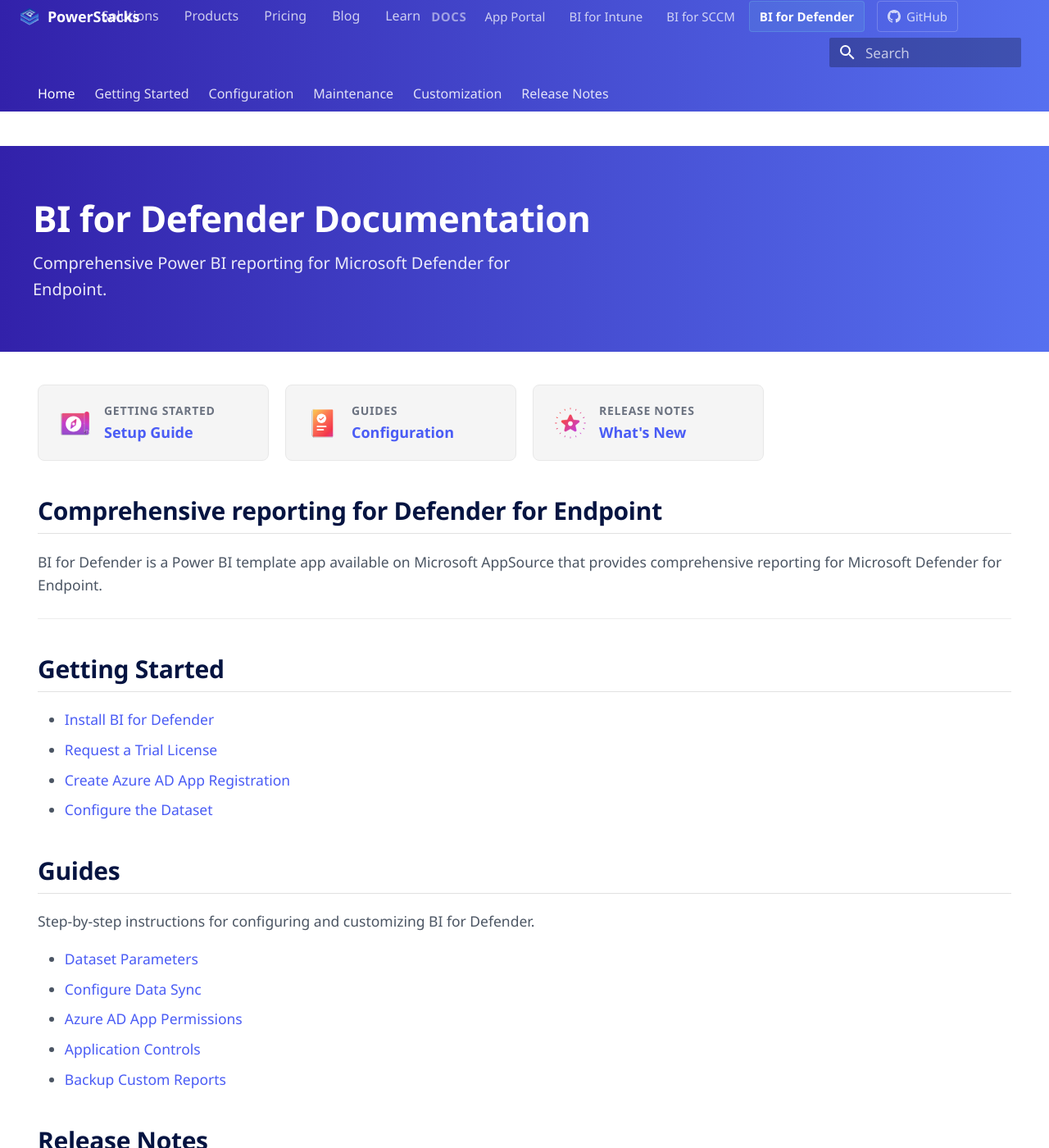
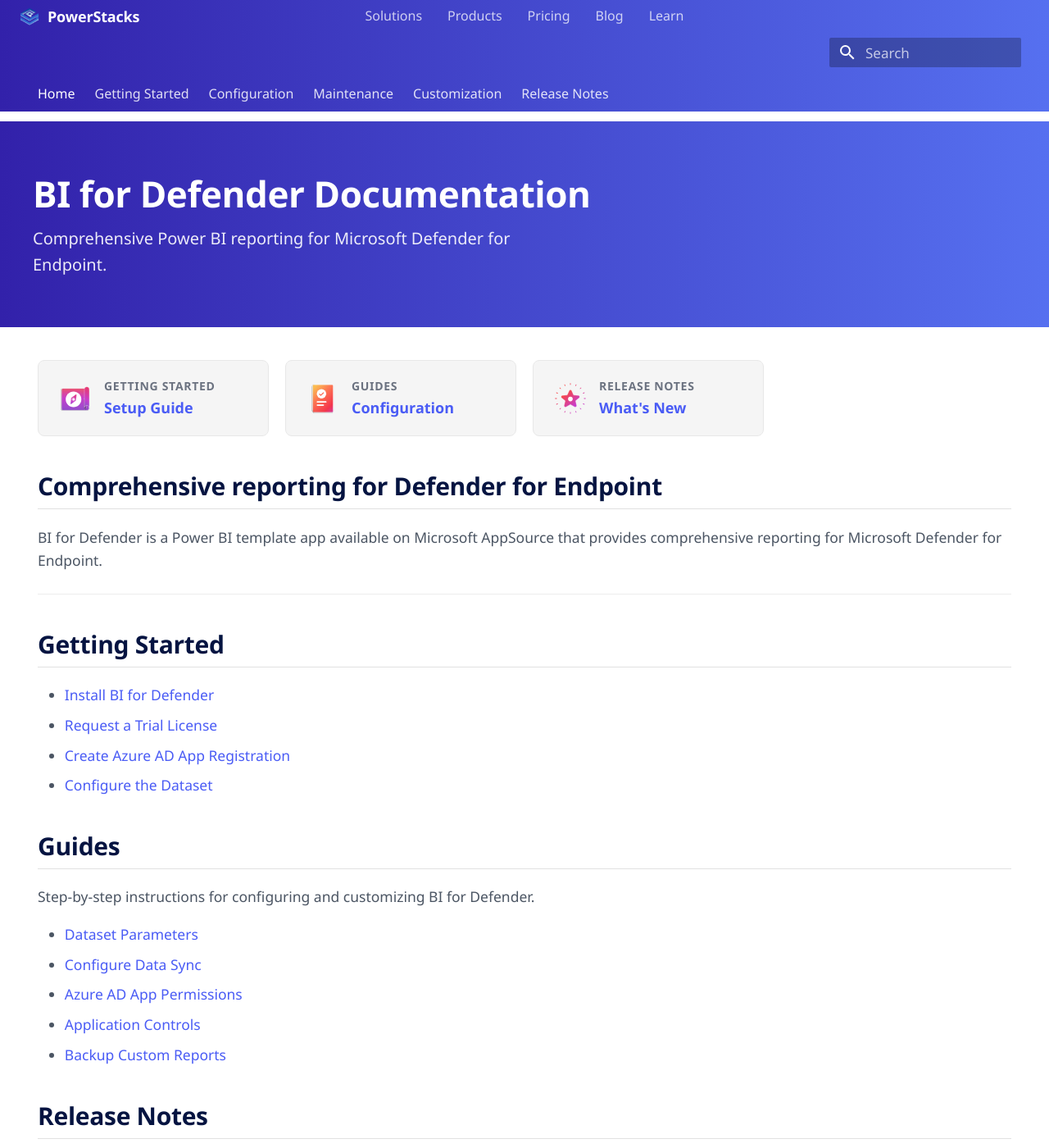
Before and after one commit to powerstacks-corp/BI-for-Defender, an MkDocs documentation site: the page built from docs/index.md, in a window 1280 px wide and 1400 px high. Shown: the whole window at 82% size. Built offline with MkDocs 1.6.1 and Material for MkDocs 9.7.7, drawn with Linux system fonts in a browser that asks for light colours; some web fonts are replaced; comment, search, counter and statistics services are not loaded.

Commit message:
Revert doc switcher and fix white gap between tabs and content
Co-Authored-By: Claude Opus 4.6 <noreply@anthropic.com>

```diff
--- a/docs/overrides/main.html
+++ b/docs/overrides/main.html
@@ -13,17 +13,6 @@
       <a href="https://scaling-barnacle-929qvrp.pages.github.io/pricing/">Pricing</a>
       <a href="https://scaling-barnacle-929qvrp.pages.github.io/blog/">Blog</a>
       <a href="https://scaling-barnacle-929qvrp.pages.github.io/docs/">Learn</a>
-    </div>
-    <div class="ps-global-nav__docs-links">
-      <span class="ps-global-nav__docs-label">Docs</span>
-      <a href="https://powerstacks-corp.github.io/app-portal-for-intune/" class="ps-global-nav__doc-link">App Portal</a>
-      <a href="https://powerstacks-corp.github.io/BI-for-Intune/" class="ps-global-nav__doc-link">BI for Intune</a>
-      <a href="https://powerstacks-corp.github.io/BI-for-SCCM/" class="ps-global-nav__doc-link">BI for SCCM</a>
-      <a href="https://powerstacks-corp.github.io/BI-for-Defender/" class="ps-global-nav__doc-link ps-global-nav__doc-link--active">BI for Defender</a>
-      <a href="https://github.com/powerstacks-corp/BI-for-Defender" class="ps-global-nav__github-btn" target="_blank" rel="noopener">
-        <svg width="16" height="16" viewBox="0 0 16 16" fill="currentColor"><path d="M8 0C3.58 0 0 3.58 0 8c0 3.54 2.29 6.53 5.47 7.59.4.07.55-.17.55-.38 0-.19-.01-.82-.01-1.49-2.01.37-2.53-.49-2.69-.94-.09-.23-.48-.94-.82-1.13-.28-.15-.68-.52-.01-.53.63-.01 1.08.58 1.23.82.72 1.21 1.87.87 2.33.66.07-.52.28-.87.51-1.07-1.78-.2-3.64-.89-3.64-3.95 0-.87.31-1.59.82-2.15-.08-.2-.36-1.02.08-2.12 0 0 .67-.21 2.2.82.64-.18 1.32-.27 2-.27.68 0 1.36.09 2 .27 1.53-1.04 2.2-.82 2.2-.82.44 1.1.16 1.92.08 2.12.51.56.82 1.27.82 2.15 0 3.07-1.87 3.75-3.65 3.95.29.25.54.73.54 1.48 0 1.07-.01 1.93-.01 2.2 0 .21.15.46.55.38A8.013 8.013 0 0016 8c0-4.42-3.58-8-8-8z"/></svg>
-        GitHub
-      </a>
     </div>
   </div>
 </nav>
--- a/docs/stylesheets/microsoft-learn.css
+++ b/docs/stylesheets/microsoft-learn.css
@@ -329,7 +329,11 @@
   font-size: 0.85rem;
 }
 
-/* ── Content area — full width ── */
+/* ── Content area — full width, flush with tabs ── */
+.md-main__inner {
+  margin-top: 0;
+}
+
 .md-content {
   max-width: none;
 }
```
